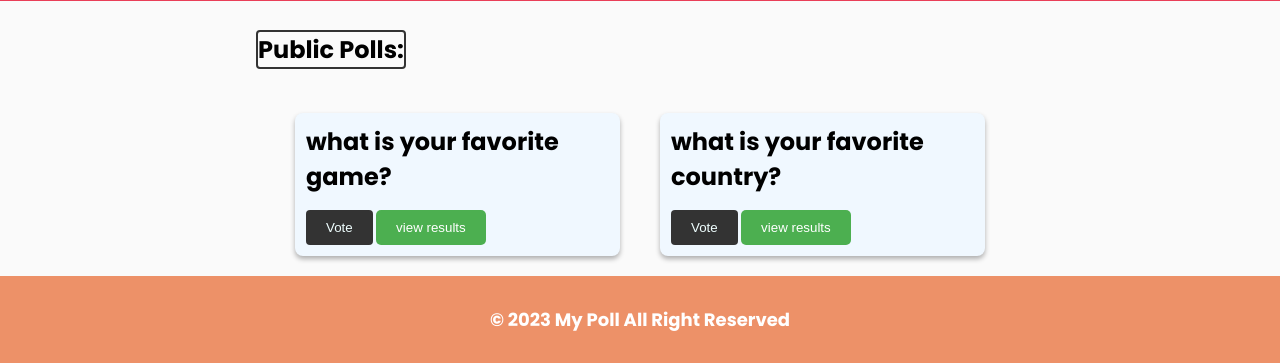
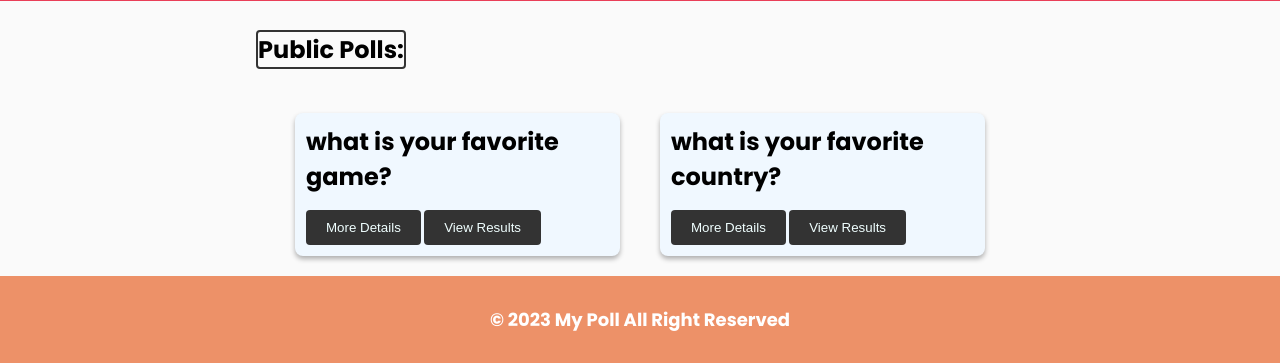
Before and after one commit to altenen-dev/Pollify, a PHP site: page / in a window 1280 px wide. Shown: the part 779-1142 px from the top of the page. Run offline with PHP 8.4, Linux system fonts and the light colour scheme; data comes from the database, SQL or seed files in the repository; some libraries are stand-ins or nearby versions.

Commit message:
Update index.php added results
added results

```diff
--- a/index.php
+++ b/index.php
@@ -44,8 +44,8 @@ include "./init/header2.php"
             <div class="card">
             <div class="card-content">
                 <h2>  <?php echo htmlspecialchars($question); ?> </h2>
-                <a href="./vote.php?id=<?php echo $qid; ?>" ><button  class="btn">Vote</button></a>
-                <button href="" class="">view results</button>
+                <a href="./vote.php?id=<?php echo $qid; ?>"><button class="btn">More Details</button></a>
+                <a href="results.php?id=<?php echo $qid; ?>"><button class="btn">View Results</button></a>
                 <?php
                             if (isset($error)) {
                                 echo '<br>   <span  style="color:#EC8E23;font-size:12px">';
```
